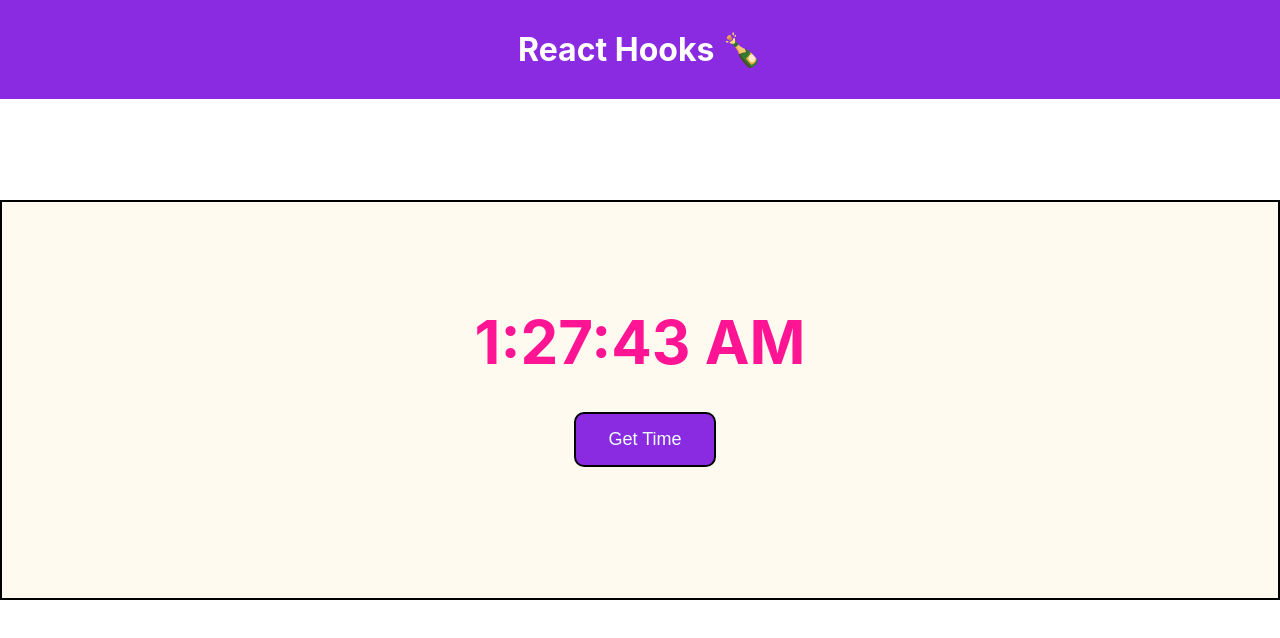
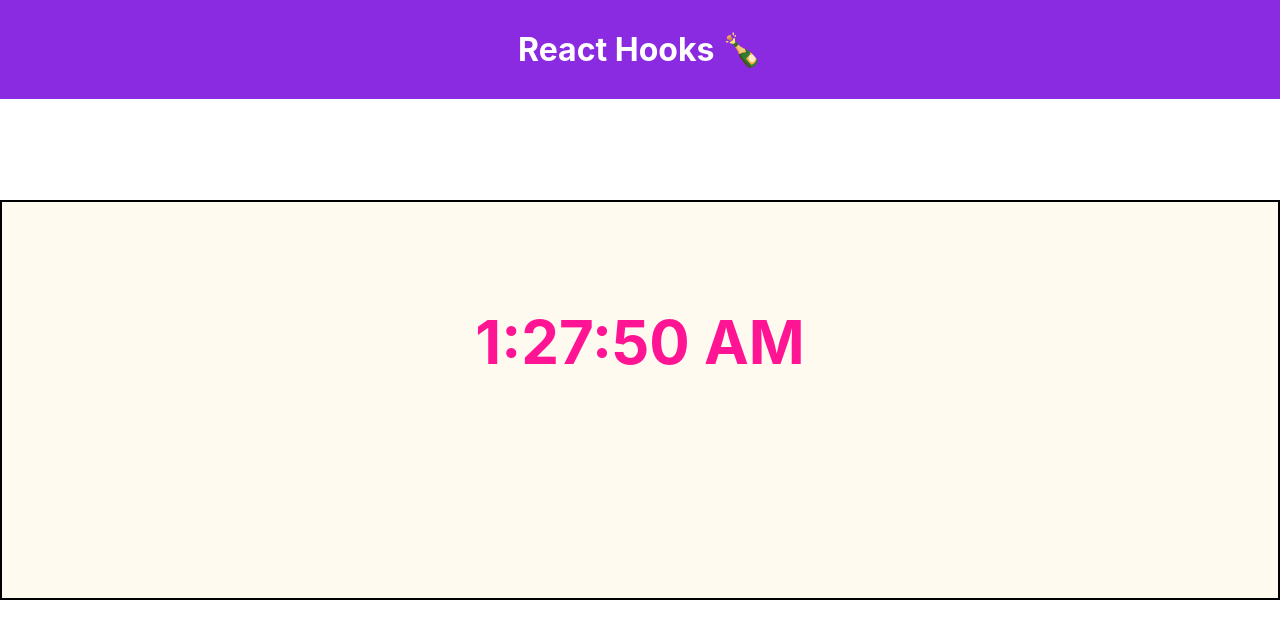
Before and after one commit to iamsourav37/react-first-proj, a React (Create React App) app: page / in a window 1280 px wide. Shown: the top 638 px of the page. Built offline with nearby package versions, Linux system fonts and the light colour scheme.

Commit message:
digital clock auto update using setInterval method

```diff
--- a/src/Component/GetTime.jsx
+++ b/src/Component/GetTime.jsx
@@ -7,12 +7,14 @@
   function updateTime() {
     setTime(new Date().toLocaleTimeString());
   }
+
+  setInterval(updateTime, 1000);
   return (
     <div className="time-div">
       <h1 className="time-data">{time}</h1>
-      <button className="btn" onClick={updateTime}>
+      {/* <button className="btn" onClick={updateTime}>
         Get Time
-      </button>
+      </button> */}
     </div>
   );
 };
```
